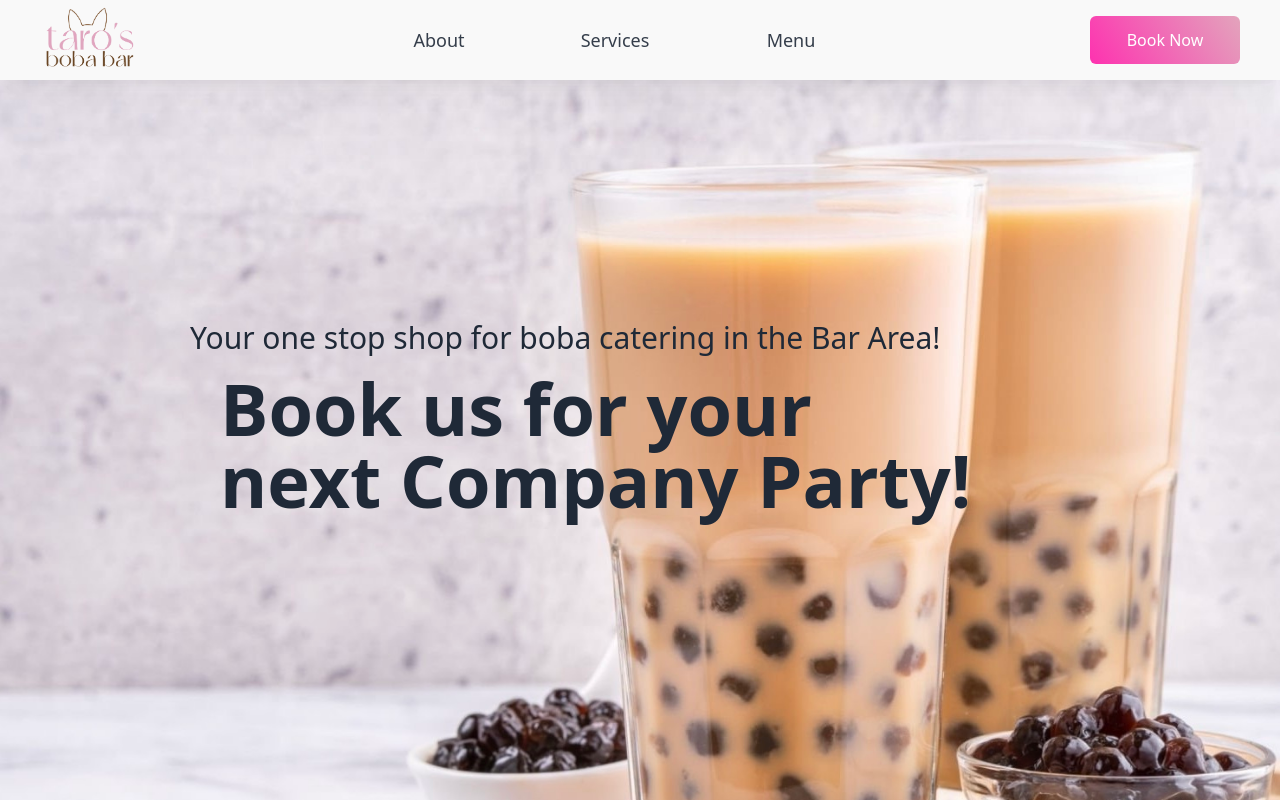
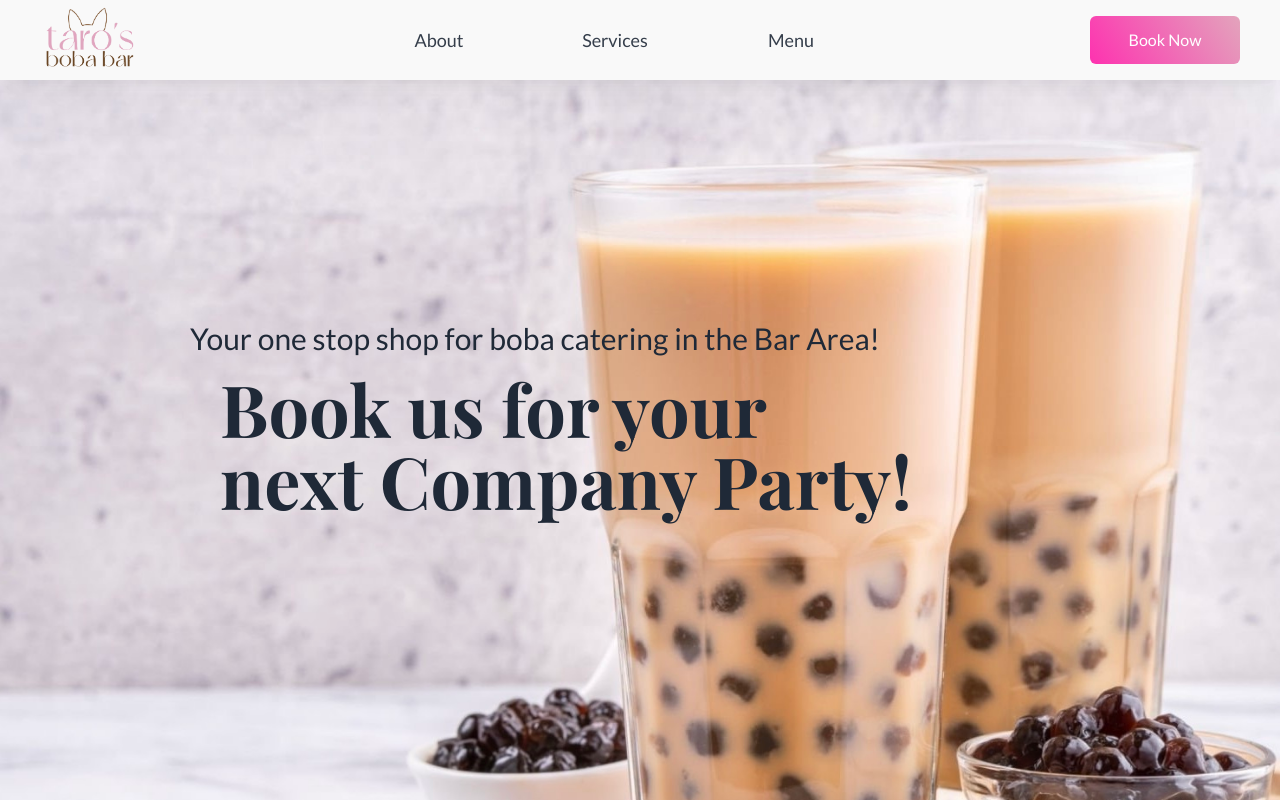
Before and after one commit to maaabilly/TarosBobaBar, a React (Vite) app: page / in a window 1280 px wide. Shown: the top 802 px of the page. Built offline with nearby package versions, Linux system fonts and the light colour scheme; a web font is replaced by a local one.

Commit message:
new font

```diff
--- a/src/constants/index.js
+++ b/src/constants/index.js
@@ -23,7 +23,7 @@ export const hero = {
   reactTyped: {
     strings: ['Birthday!', 'Wedding!', 'Company Party!', 'Baby Shower!'],
     classes:
-      'lg:text-7xl sm:text-5xl  text-[2rem] leading-10 font-bold h-[70px] sm:h-full ',
+      'lg:text-7xl sm:text-5xl  text-[2rem] leading-10 font-bold h-[70px] sm:h-full playfair',
   },
 };
 export const about = {
--- a/src/index.css
+++ b/src/index.css
@@ -14,6 +14,7 @@ html {
 
 body {
   background-color: #f9f9f9;
+  font-family: 'Lato', serif;
 }
 
 .playfair {
@@ -27,11 +28,8 @@ body {
 .neumorphism {
   border-radius: 50px;
   background: #f9f9f9;
-  box-shadow:  14px 14px 28px #c5c5c5,
-               -14px -14px 28px #ffffff;
+  box-shadow: 14px 14px 28px #c5c5c5, -14px -14px 28px #ffffff;
 }
-
-
 
 .btn-gradient {
   background: rgb(255, 0, 157);
```
